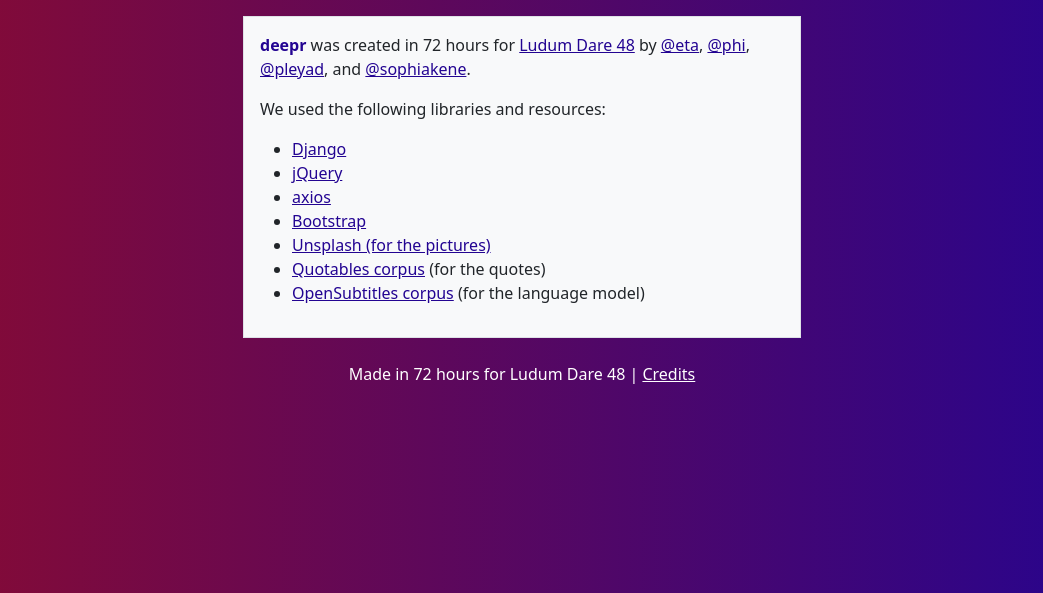
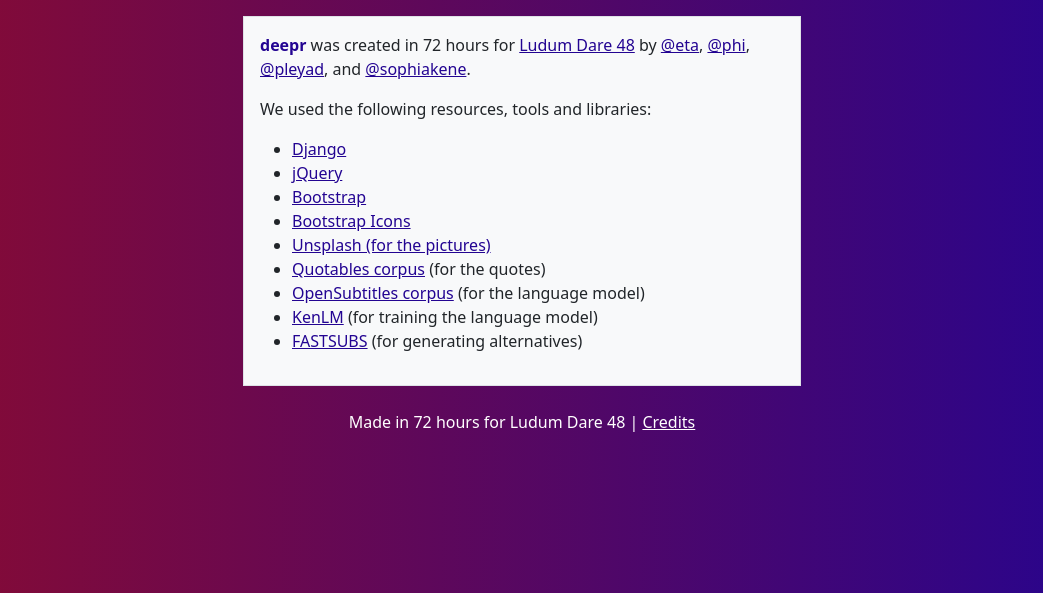
Before and after one commit to phigames/ld48, a Django app: page /credits/ in a window 1280 px wide. Shown: the part 56-649 px from the top of the page, without its empty margins (118-1161 px from the left). Run offline with Django 3.2, Linux system fonts and the light colour scheme; parts of the project's set-up code (start-up, migrations or seed data) failed here and were passed over; some libraries are stand-ins or nearby versions.

Commit message:
more credits

```diff
--- a/ld48/templates/ld48/credits.html
+++ b/ld48/templates/ld48/credits.html
@@ -5,15 +5,17 @@
     <b><span class="text-primary">deepr</span></b> was created in 72 hours for <a href="https://ldjam.com/">Ludum Dare 48</a> by <a href="https://ldjam.com/users/eta">@eta</a>, <a href="https://ldjam.com/users/phi">@phi</a>, <a href="https://ldjam.com/users/pleyad">@pleyad</a>, and <a href="https://ldjam.com/users/sophiakene">@sophiakene</a>.
 </p>
 <p>
-    We used the following libraries and resources:
+    We used the following resources, tools and libraries:
     <ul>
         <li><a href="https://www.djangoproject.com/">Django</a></li>
         <li><a href="https://jquery.com/">jQuery</a></li>
-        <li><a href="https://github.com/axios/axios">axios</a></li>
         <li><a href="https://getbootstrap.com/">Bootstrap</a></li>
+        <li><a href="https://icons.getbootstrap.com/">Bootstrap Icons</a></li>
         <li><a href="https://unsplash.com/">Unsplash (for the pictures)</a></li>
         <li><a href="https://github.com/alvations/Quotables">Quotables corpus</a> (for the quotes)</li>
         <li><a href="https://www.opensubtitles.org/">OpenSubtitles corpus</a> (for the language model)</li>
+        <li><a href="https://github.com/kpu/kenlm">KenLM</a> (for training the language model)</li>
+        <li><a href="https://github.com/ai-ku/fastsubs">FASTSUBS</a> (for generating alternatives)</li>
     </ul>
 </p>
 {% endblock content %}
```
